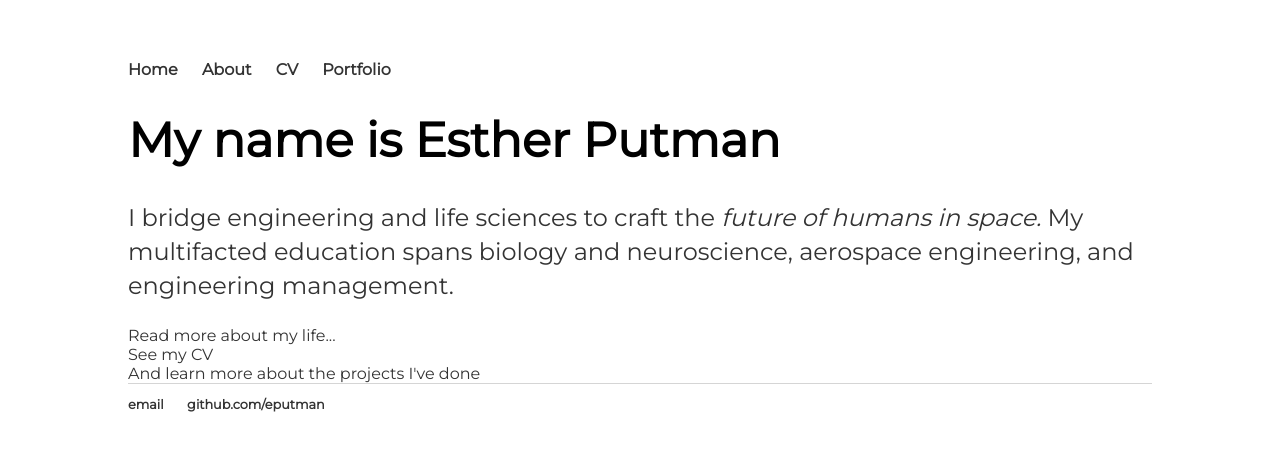
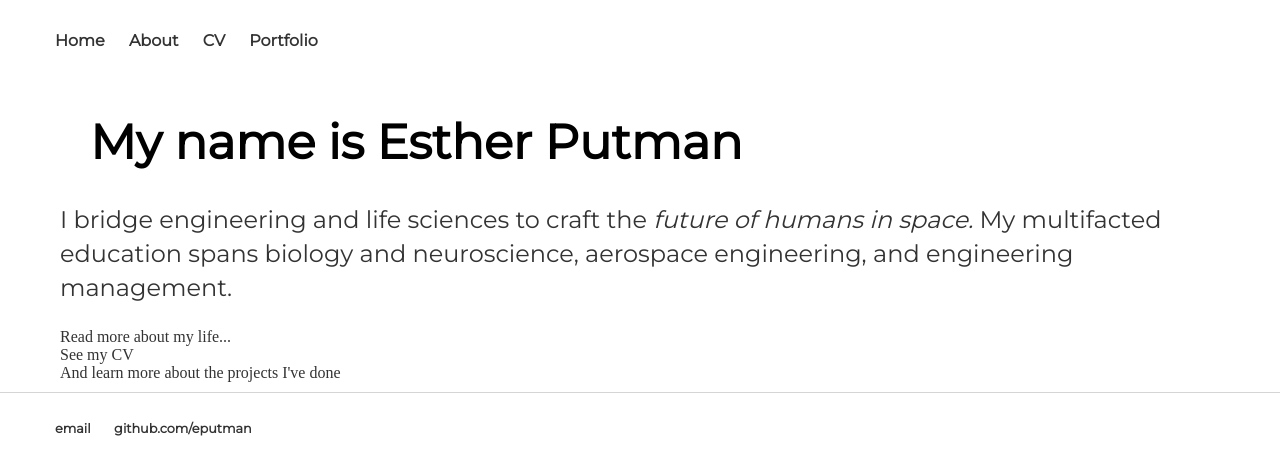
Before and after one commit to eputman/eputman.github.io, a Jekyll site: the page built from index.html, in a window 1280 px wide. Shown: the top 475 px of the page. Built offline with Jekyll 4.4.1, drawn with Linux system fonts in a browser that asks for light colours.

```diff
--- a/css/main.css
+++ b/css/main.css
@@ -1,30 +1,38 @@
 @import url(https://fonts.googleapis.com/css?family=Montserrat);
 
+/* Header */
+.header {
+  padding: 10px;
+  text-align: center;
+  background: #041733;
+  color: white;
+}
 body {
-    margin: 60px auto;
-    width: 80%;
+    margin: 0px;
+    /*padding: 20px 20px 20px 20px;*/
+    width: 100%;
 }
 nav ul, footer ul {
     font-family: 'Montserrat', sans-serif;
-    padding: 0px;
+    padding: 15px;
+    margin-left: 20px;
     list-style: none;
     font-weight: bold;
 }
 nav ul li, footer ul li {
     display: inline;
-    margin-right: 20px;
+    margin-left: 20px;
 }
 a {
-    font-family: 'Montserrat', sans-serif;
     text-decoration: none;
     color: #333
 }
 a:hover {
-    font-family: 'Montserrat', sans-serif;
     text-decoration: underline;
     color: #999
 }
 h1 {
+    margin-left: 30px;
     font-size: 3em;
     font-family: 'Montserrat', sans-serif;
 }
@@ -40,7 +48,7 @@
 }
 
 ul.posts {
-    margin: 20px auto 40px;
+    /*margin: 20px auto 40px;*/
     font-size: 1.5em;
 }
 
@@ -48,4 +56,9 @@
     list-style: none;
 }
 
-@import "sidebar";
+.container {
+   /*padding: 50px 0;*/
+   margin: 10px 60px 10px;
+   position: relative;
+   overflow: hidden;
+}
```
